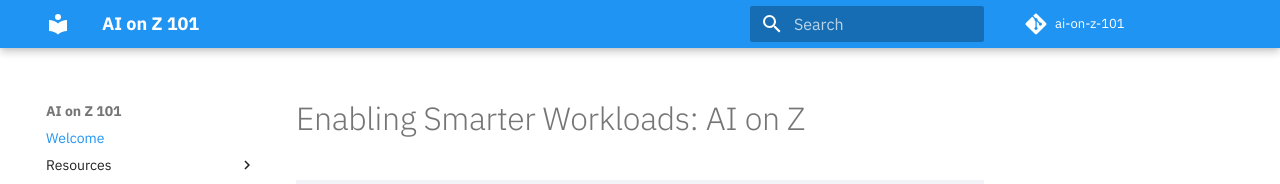
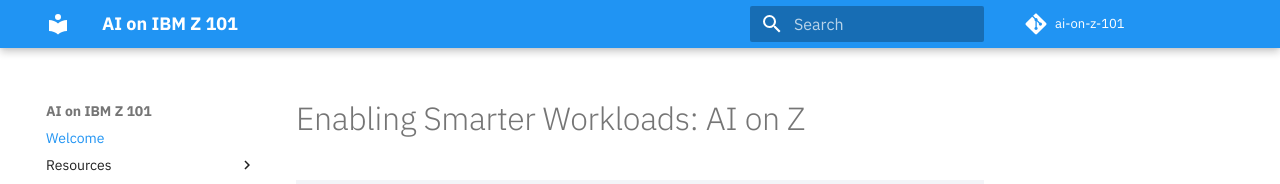
Before and after one commit to IBM/ai-on-z-101, an MkDocs documentation site: the page built from docs/README.md, in a window 1280 px wide. Shown: the top 184 px of the page. Built offline with MkDocs 1.6.1 and Material for MkDocs 9.7.7, drawn with Linux system fonts in a browser that asks for light colours; comment, search, counter and statistics services are not loaded.

Commit message:
Update mkdocs.yml

```diff
--- a/mkdocs.yml
+++ b/mkdocs.yml
@@ -1,5 +1,5 @@
 # Project information
-site_name: AI on Z 101
+site_name: AI on IBM Z 101
 site_url: https://ibm.github.io/ai-on-z-101/
 site_author: IBM Developer
 
```
